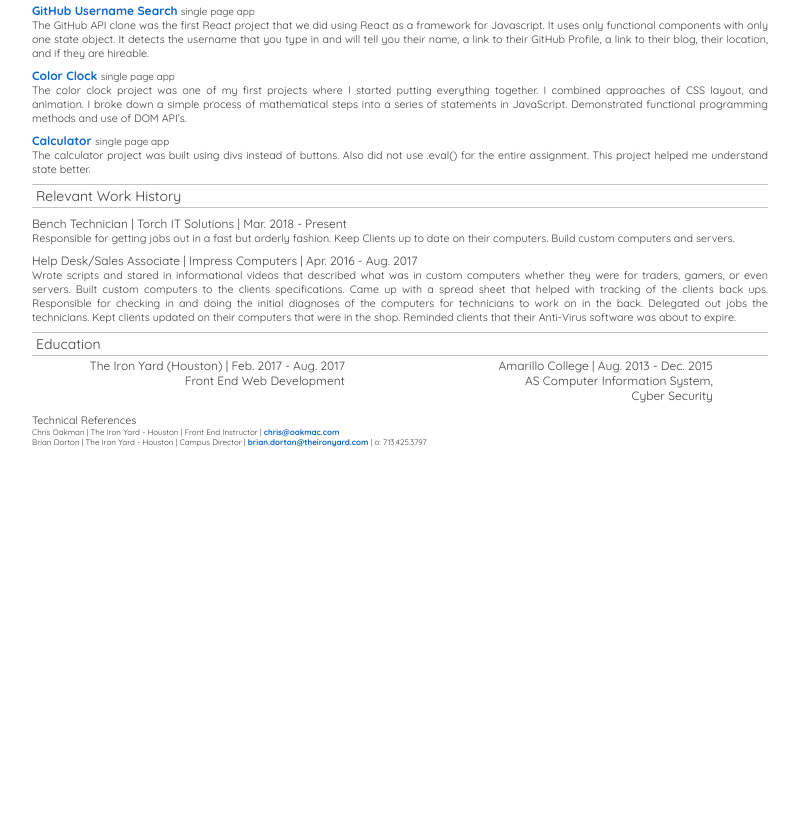
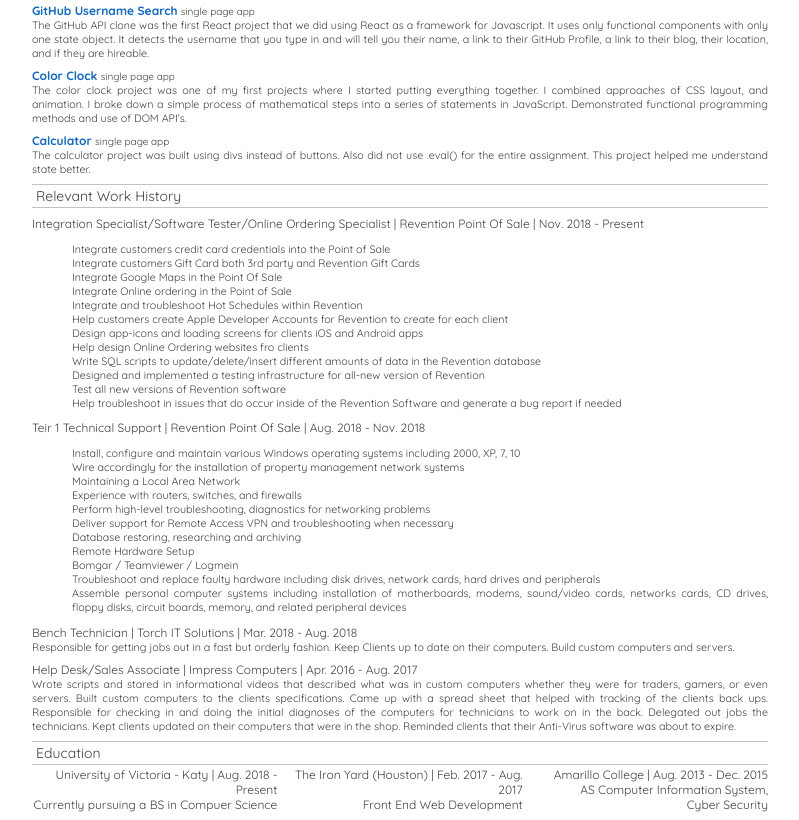
Before and after one commit to MikeStegall/personal-website, a website: page resume.html in a window 1280 px wide. Shown: the part 513-1333 px from the top of the page, without its empty margins (8-807 px from the left). Before the commit the page ends 968 px from the top, so only its background shows below. Drawn offline with Linux system fonts and the light colour scheme.

Commit message:
updated resume

```diff
--- a/resume.html
+++ b/resume.html
@@ -106,18 +106,56 @@
         <hr style="margin-top: 8px;">
         <h2> Relevant Work History</h2>
         <hr>
-        <h5>Bench Technician | Torch IT Solutions | Mar. 2018 - Present</h5>
+        <h5>Integration Specialist/Software Tester/Online Ordering Specialist | Revention Point Of Sale | Nov. 2018 - Present</h5>
+        <h6>
+          <ul>
+          <li>Integrate customers credit card credentials into the Point of Sale</li>
+          <li>Integrate customers Gift Card both 3rd party and Revention Gift Cards</li>
+          <li>Integrate Google Maps in the Point Of Sale</li>
+          <li>Integrate Online ordering in the Point of Sale</li>
+          <li>Integrate and troubleshoot Hot Schedules within Revention</li>
+          <li>Help customers create Apple Developer Accounts for Revention to create for each client</li>
+          <li>Design app-icons and loading screens for clients iOS and Android apps</li>
+          <li>Help design Online Ordering websites fro clients</li>
+          <li>Write SQL scripts to update/delete/insert different amounts of data in the Revention database</li>
+          <li>Designed and implemented a testing infrastructure for all-new version of Revention</li>
+          <li>Test all new versions of Revention software</li>
+          <li>Help troubleshoot in issues that do occur inside of the Revention Software and generate a bug report if needed</li>
+          </ul>
+        </h6>
+        <h5>Teir 1 Technical Support | Revention Point Of Sale | Aug. 2018 - Nov. 2018</h5>
+        <h6>
+          <ul>
+          <li>Install, configure and maintain various Windows operating systems including 2000, XP, 7, 10</li>
+          <li>Wire accordingly for the installation of property management network systems</li>
+          <li>Maintaining a Local Area Network</li>
+          <li>Experience with routers, switches, and firewalls</li>
+          <li>Perform high-level troubleshooting, diagnostics for networking problems</li>
+          <li>Deliver support for Remote Access VPN and troubleshooting when necessary</li>
+          <li>Database restoring, researching and archiving</li>
+          <li>Remote Hardware Setup</li>
+          <li>Bomgar / Teamviewer / Logmein</li>
+          <li>Troubleshoot and replace faulty hardware including disk drives, network cards, hard drives and peripherals</li>
+          <li>Assemble personal computer systems including installation of motherboards, modems, sound/video cards, networks cards, CD drives, floppy disks, circuit boards, memory, and related peripheral devices</li>
+          </ul>
+        </h6>
+        <h5>Bench Technician | Torch IT Solutions | Mar. 2018 - Aug. 2018</h5>
         <h6>
           Responsible for getting jobs out in a fast but orderly fashion. Keep Clients up to date on their computers. Build custom computers and servers.
         </h6>
         <h5>Help Desk/Sales Associate | Impress Computers | Apr. 2016 - Aug. 2017</h5>
         <h6>
           Wrote scripts and stared in informational videos that described what was in custom computers whether they were for traders, gamers, or even servers. Built custom computers to the clients specifications. Came up with a spread sheet that helped with tracking of the clients back ups. Responsible for checking in and doing the initial diagnoses of the computers for technicians to work on in the back. Delegated out jobs the technicians. Kept clients updated on their computers that were in the shop. Reminded clients that their Anti-Virus software was about to expire.
+        </h6>
       </div>
       <hr style="margin-top: 8px;">
       <h2>Education</h2>
       <hr>
       <div class="education">
+          <div class="column">
+              <h5>University of Victoria - Katy | Aug. 2018 - Present</h5>
+            <h5>Currently pursuing a BS in Compuer Science</h5>
+          </div>
         <div class="column">
           <h5>The Iron Yard (Houston) | Feb. 2017 - Aug. 2017</h5>
           <h5>Front End Web Development</h5>
@@ -128,7 +166,7 @@
         </div>
       </div>
     </div>
-    <div class="footer">
+    <!-- <div class="footer">
       <h5>Technical References</h5>
       <h6>
         Chris Oakman | The Iron Yard - Houston | Front End Instructor |
@@ -143,6 +181,7 @@
         </a>
         | o: 713.425.3797
       </h6>
+      </div> -->
     </div>
   </div>
 
```
Also changed, not shown: 1 other file.
